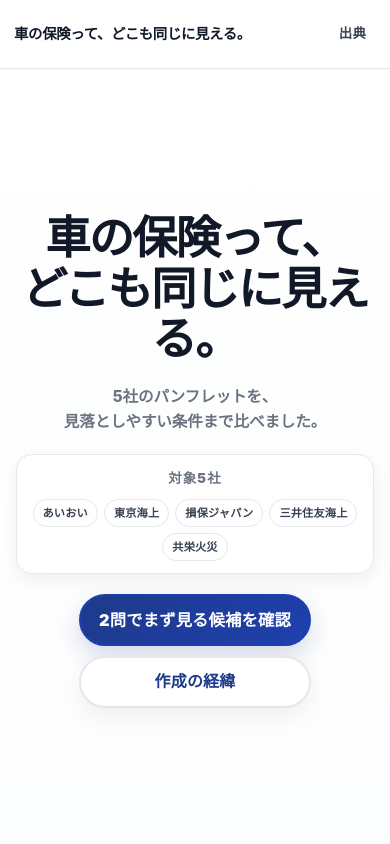
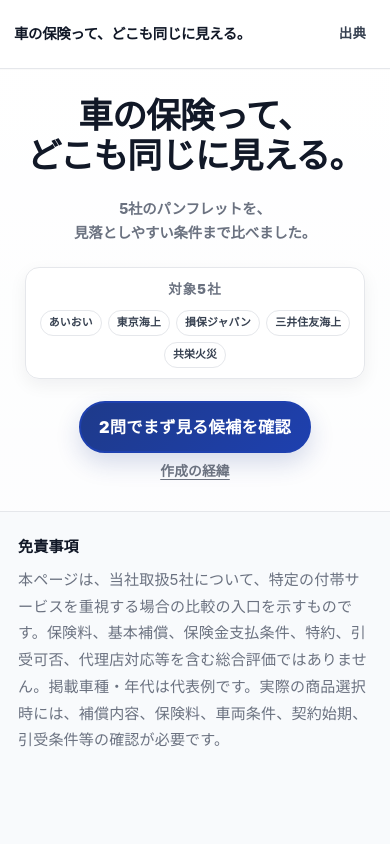
Before and after one commit to dokechi/kuruma-hoken, a website: page index.html in a window 390 px wide. Shown: the top 844 px of the page. Drawn offline with Linux system fonts and the light colour scheme.

Commit message:
Refine top page first view layout

```diff
--- a/index.html
+++ b/index.html
@@ -21,6 +21,7 @@
   <main>
     <section class="screen active hero" aria-labelledby="home-title">
       <div class="first-view">
+        <div class="home-hero-stack">
           <h1 id="home-title" class="hero-title">
             <span>車の保険って、</span>
             <span>どこも同じに見える。</span>
@@ -41,7 +42,8 @@
           </div>
           <div class="hero-actions single-action">
             <a class="primary-btn" href="cases.html">2問でまず見る候補を確認</a>
-          <a class="secondary-btn hero-sub-btn" href="background.html">作成の経緯</a>
+            <a class="hero-sub-link" href="background.html">作成の経緯</a>
+          </div>
         </div>
       </div>
     </section>
--- a/style.css
+++ b/style.css
@@ -963,3 +963,110 @@ img,svg,canvas,video,iframe{
     padding:8px 10px;
   }
 }
+
+/* Final top-page first-view layout */
+.page-home .first-view{
+  min-height:min(720px, calc(100svh - 69px));
+  padding:clamp(40px, 7vh, 72px) clamp(18px, 4vw, 32px);
+  display:grid;
+  place-items:center;
+  align-content:initial;
+  justify-items:initial;
+  gap:0;
+}
+.page-home .home-hero-stack{
+  width:min(100%, 760px);
+  margin-inline:auto;
+  display:grid;
+  justify-items:center;
+  text-align:center;
+  gap:clamp(14px, 2.6vh, 22px);
+}
+.page-home .hero-title{
+  width:min(100%, 10.5em);
+  max-width:10.5em;
+  font-size:clamp(3rem, 6.2vw, 5.4rem);
+  line-height:1.08;
+  letter-spacing:-.035em;
+  margin-inline:auto;
+}
+.page-home .hero-title span{
+  white-space:nowrap;
+  overflow-wrap:normal;
+}
+.page-home .hero-subtitle{
+  max-width:520px;
+  margin-inline:auto;
+  font-size:clamp(.95rem, 1.6vw, 1.08rem);
+  line-height:1.7;
+}
+.page-home .current-companies{
+  width:min(100%, 620px);
+  padding:12px 14px;
+  margin-inline:auto;
+}
+.page-home .single-action{
+  width:min(100%, 360px);
+  display:grid;
+  gap:8px;
+  justify-items:stretch;
+  margin-inline:auto;
+}
+.page-home .single-action .primary-btn{
+  width:100%;
+  min-height:52px;
+}
+.page-home .hero-sub-link{
+  color:var(--muted);
+  font-size:.86rem;
+  font-weight:800;
+  line-height:1.5;
+  text-decoration:underline;
+  text-underline-offset:.22em;
+}
+.page-home .hero-sub-link:hover{
+  color:var(--accent-strong);
+}
+@media(max-width:760px){
+  .page-home .first-view{
+    min-height:auto;
+    padding:26px 16px 30px;
+    display:block;
+  }
+  .page-home .home-hero-stack{
+    width:min(100%, 760px);
+    margin-inline:auto;
+    gap:clamp(14px, 2.6vh, 22px);
+  }
+  .page-home .hero-title{
+    width:min(100%, 10.5em);
+    max-width:10.5em;
+    font-size:clamp(1.78rem, 8.9vw, 2.35rem);
+    line-height:1.16;
+    letter-spacing:-.025em;
+  }
+  .page-home .hero-subtitle{
+    max-width:21em;
+    font-size:.9rem;
+    line-height:1.65;
+  }
+  .page-home .current-companies{
+    width:min(100%, 340px);
+    padding:10px 8px;
+    border-radius:14px;
+  }
+  .page-home .company-chips{
+    justify-content:center;
+    gap:6px;
+  }
+  .page-home .company-chips li{
+    min-height:26px;
+    padding:3px 8px;
+    font-size:.68rem;
+  }
+}
+@media(max-width:380px){
+  .page-home .hero-title{
+    font-size:clamp(1.72rem, 8.6vw, 2.05rem);
+  }
+}
```
Lines whose indentation alone changed are shown as unchanged.
